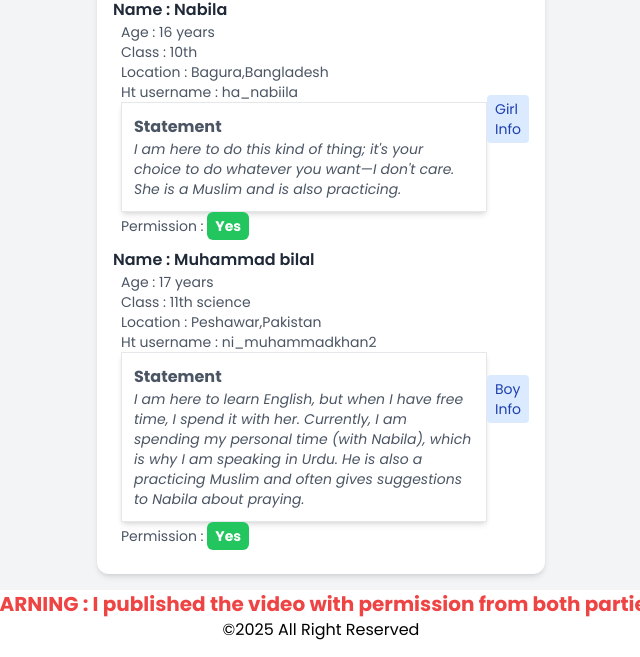
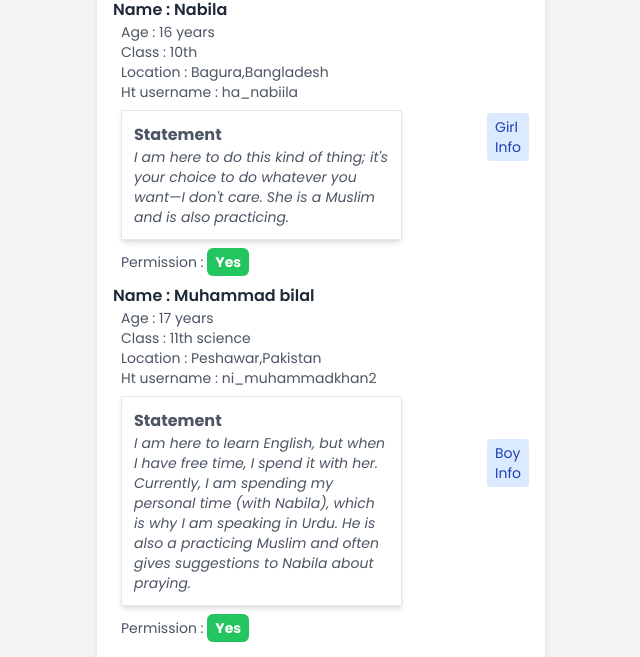
Before and after one commit to ana-yet/nabilllla, a plain HTML site: page index.html in a window 1280 px wide. Shown: the part 286-943 px from the top of the page, without its empty margins (319-959 px from the left). Drawn offline with nearby package versions, Linux system fonts and the light colour scheme.

Commit message:
added some

```diff
--- a/index.html
+++ b/index.html
@@ -42,7 +42,7 @@
               <p class="text-sm text-gray-600">Location : Bagura,Bangladesh</p>
               <p class="text-sm text-gray-600">Ht username : ha_nabiila</p>
               <p
-                class="text-sm text-gray-600 p-3 rounder-xs border border-gray-200 shadow-md"
+                class="text-sm text-gray-600 p-3 rounder-xs border border-gray-200 shadow-md w-3/4 mx-auto my-2"
               >
                 <span class="text-base font-bold">Statement</span> <br />
                 <i>
@@ -78,7 +78,7 @@
                 Ht username : ni_muhammadkhan2
               </p>
               <p
-                class="text-sm text-gray-600 p-3 rounder-xs border border-gray-200 shadow-md"
+                class="text-sm text-gray-600 p-3 rounder-xs border border-gray-200 shadow-md w-3/4 mx-auto my-2"
               >
                 <span class="text-base font-bold">Statement</span> <br />
                 <i>
```
